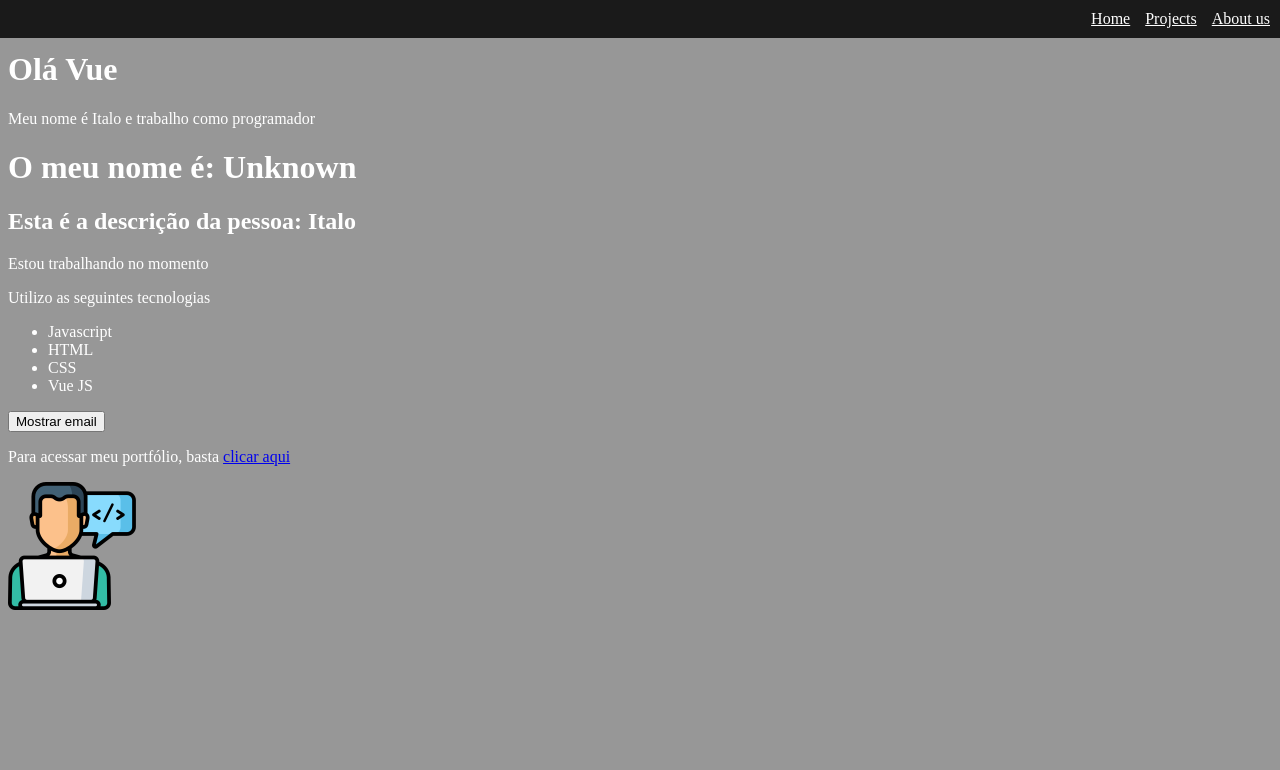
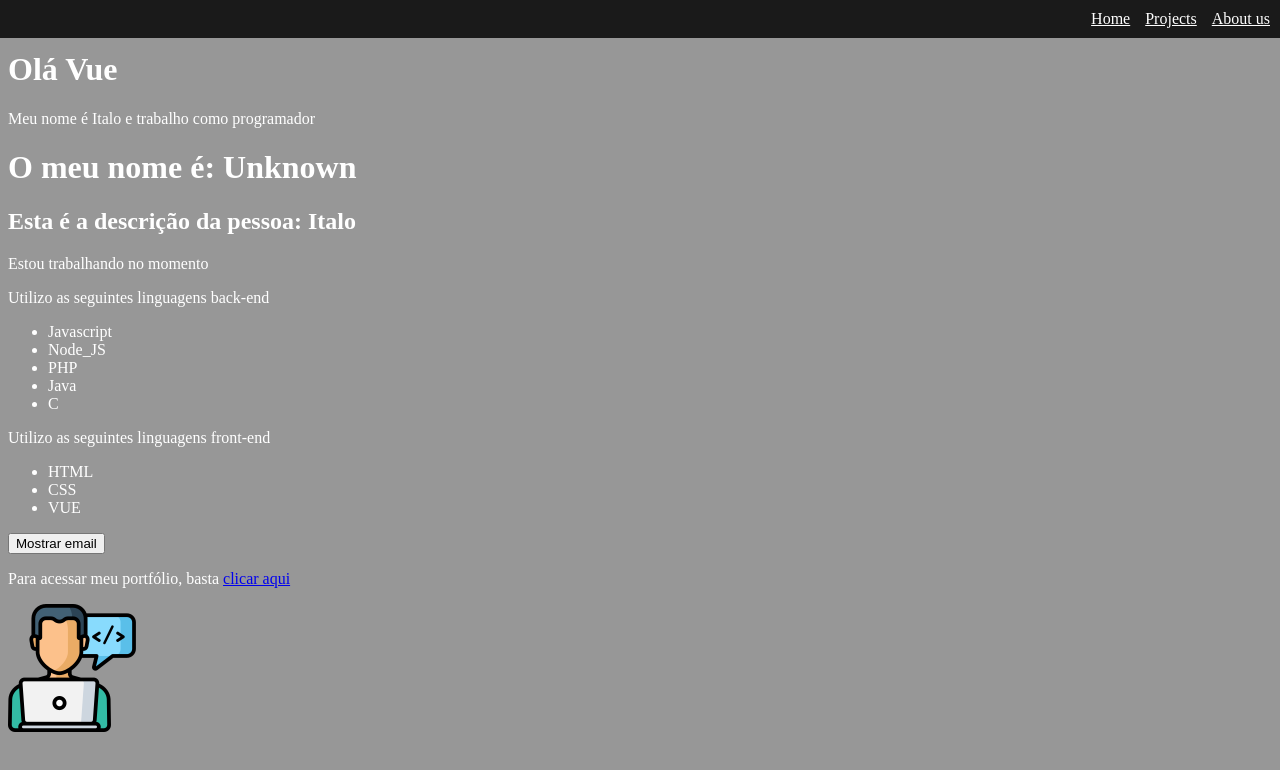
Before and after one commit to italoknd/VueJS-Curso, a Vue app in the folder 2_projeto_vue/: page / in a window 1280 px wide. Shown: the top 770 px of the page. Built offline with nearby package versions, Linux system fonts and the light colour scheme.

Commit message:
aprendendo a diretiva v-for

```diff
--- a/2_projeto_vue/src/components/Info.vue
+++ b/2_projeto_vue/src/components/Info.vue
@@ -2,12 +2,15 @@
   <div>
     <p v-if="esta_trabalhando">Estou trabalhando no momento</p>
     <p v-else>Não estou trabalhando</p>
-    <p>Utilizo as seguintes tecnologias</p>
+    <p>Utilizo as seguintes linguagens back-end</p>
     <ul>
-      <li>Javascript</li>
-      <li>HTML</li>
-      <li>CSS</li>
-      <li>Vue JS</li>
+      <li v-for="(technology, index) in backend_technologies" v-bind:key="index">{{technology}}</li>
+    </ul>
+    <p>Utilizo as seguintes linguagens front-end</p>
+    <ul>
+      <li v-for="tecnologias in frontend_technologies" v-bind:key="tecnologias.id">
+        {{tecnologias.name}}
+      </li>
     </ul>
     <div>
       <button @click="showEmail">{{ buttonText }}</button>
@@ -27,9 +30,17 @@ export default {
     return {
       esta_trabalhando: true,
       mostrar_email: false,
-      email: "italopedroza21@gmail.com",
+      email: "EMAIL@gmail.com",
       meu_link: "https://google.com",
-      buttonText: "Mostrar email"
+      buttonText: "Mostrar email",
+
+      backend_technologies: ["Javascript", "Node_JS", "PHP","Java" ,"C" ],
+
+      frontend_technologies: [
+        {id: 1, name: 'HTML'},
+        {id: 2, name: 'CSS'},
+        {id: 3, name: 'VUE'}
+      ]
     }
   },
   components:{
```
